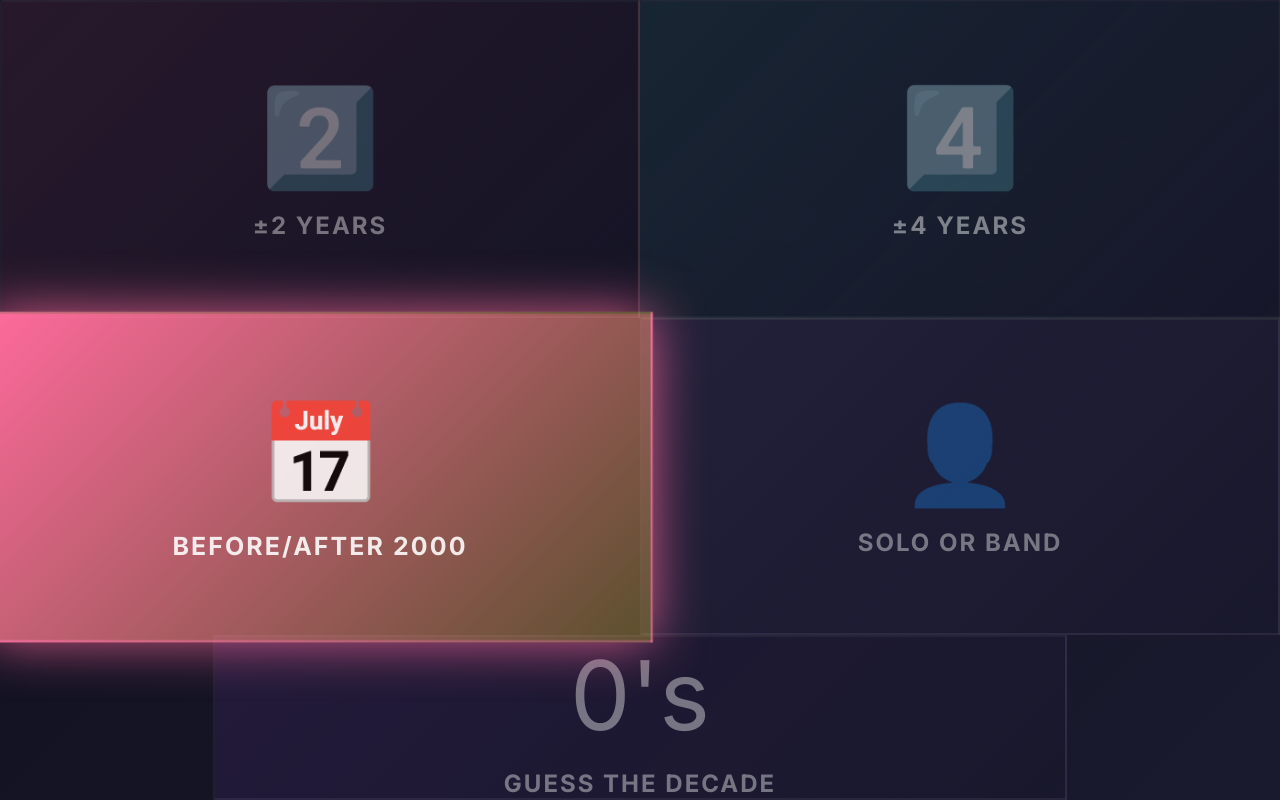
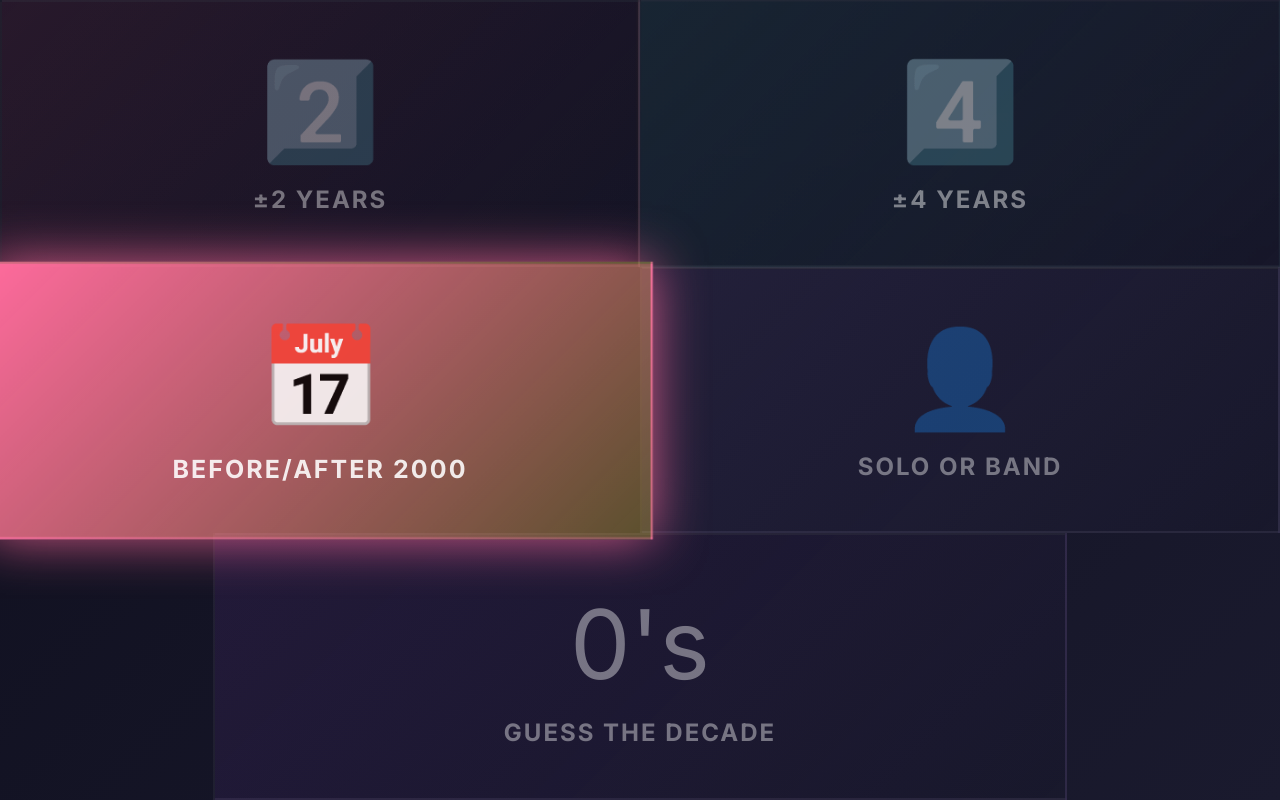
Before and after one commit to Beneimi/music-game, a plain HTML site: page v2.html in a window 1280 px wide. Both pictures are taken after a click on the button "START GAME". Drawn offline with Linux system fonts and the light colour scheme.

Commit message:
fix overflow

```diff
--- a/v2.html
+++ b/v2.html
@@ -266,7 +266,7 @@
         .mode-grid {
             display: grid;
             grid-template-columns: repeat(6, 1fr);
-            grid-template-rows: 1fr 1fr;
+            grid-template-rows: repeat(3, 1fr);
             width: 100vw;
             height: 100vh;
             gap: 0;
```
